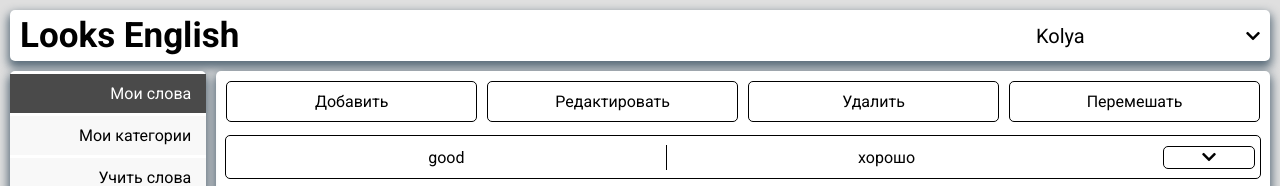
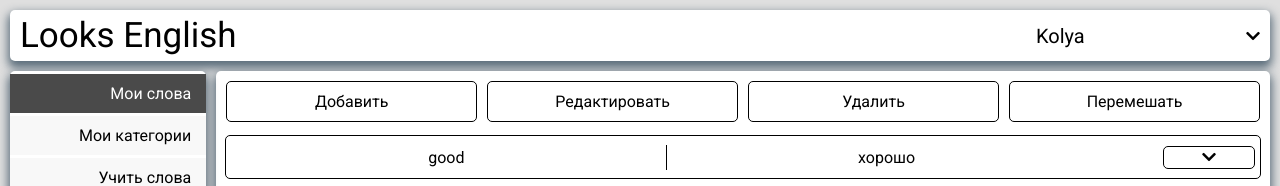
Before and after one commit to lokhno/look-english, a React (Create React App) app: page / in a window 1280 px wide. Shown: the top 186 px of the page. Built offline with nearby package versions, Linux system fonts and the light colour scheme.

Commit message:
Корректировка Title на маленьких экранах

```diff
--- /dev/null
+++ b/src/components/TopPanel/Title/Title.scss
@@ -0,0 +1,19 @@
+.title {
+    &__small {
+        display: block;
+    }
+    &__full  {
+        display: none;
+    }
+}
+
+@media all and (min-width: 800px) {
+    .title {
+        &__small {
+            display: none;
+        }
+        &__full  {
+            display: block;
+        }
+    }
+}
--- /dev/null
+++ b/src/components/TopPanel/Title/index.jsx
@@ -0,0 +1,12 @@
+import React from "react";
+
+import './Title.scss'
+
+function Title({ className }) {
+    return <div className={`title ${className}`}>
+        <div className="title__full">Looks English</div>
+        <div className="title__small">LE</div>
+    </div>;
+}
+
+export default Title;
--- a/src/components/TopPanel/index.jsx
+++ b/src/components/TopPanel/index.jsx
@@ -1,13 +1,14 @@
 import React from "react";
 
 import Menu from "./Menu";
+import Title from "./Title";
 
 import "./TopPanel.scss";
 
 function TopPanel() {
     return (
         <div className="top-panel">
-            <h1 className="top-panel__title">Looks English</h1>
+            <Title className="top-panel__title"/>
             <Menu className="top-panel__menu" />
         </div>
     );
```
